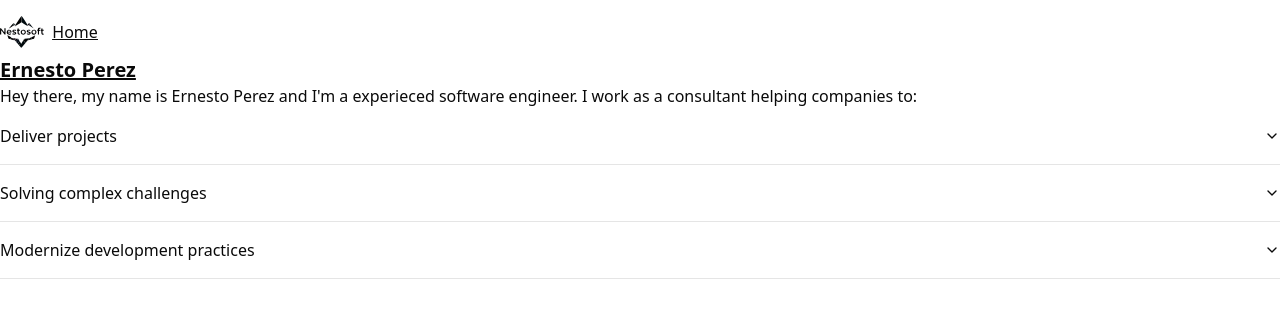
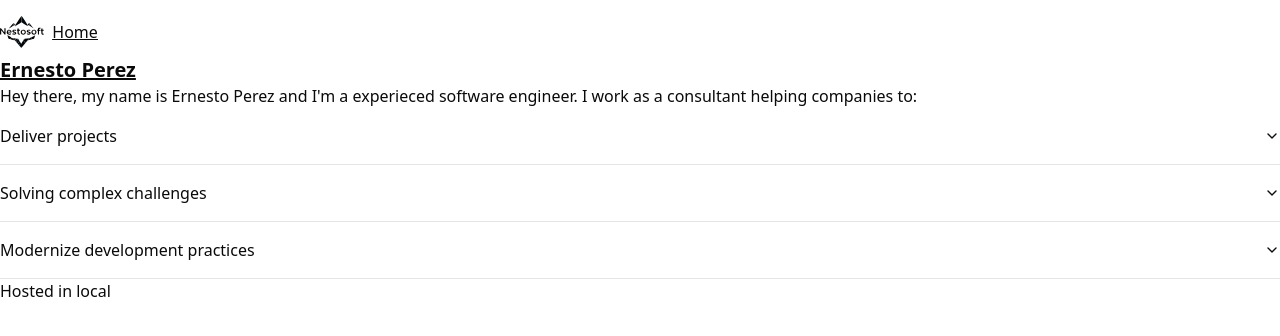
Before and after one commit to nestosoft/nestosoft_web, a React (Vite) app: page / in a window 1280 px wide. Shown: the top 336 px of the page. Built offline with nearby package versions, Linux system fonts and the light colour scheme.

Commit message:
adding host to the footer

```diff
--- a/src/components/Layout.tsx
+++ b/src/components/Layout.tsx
@@ -16,6 +16,7 @@ const Layout = ({}) => {
             <Outlet />
           </div>
           <footer>
+            Hosted in {import.meta.env.VITE_HOST}
           </footer>
         </div>
     )
```
Also changed, not shown: 2 other files (tests, documents, lock files or other folders).
